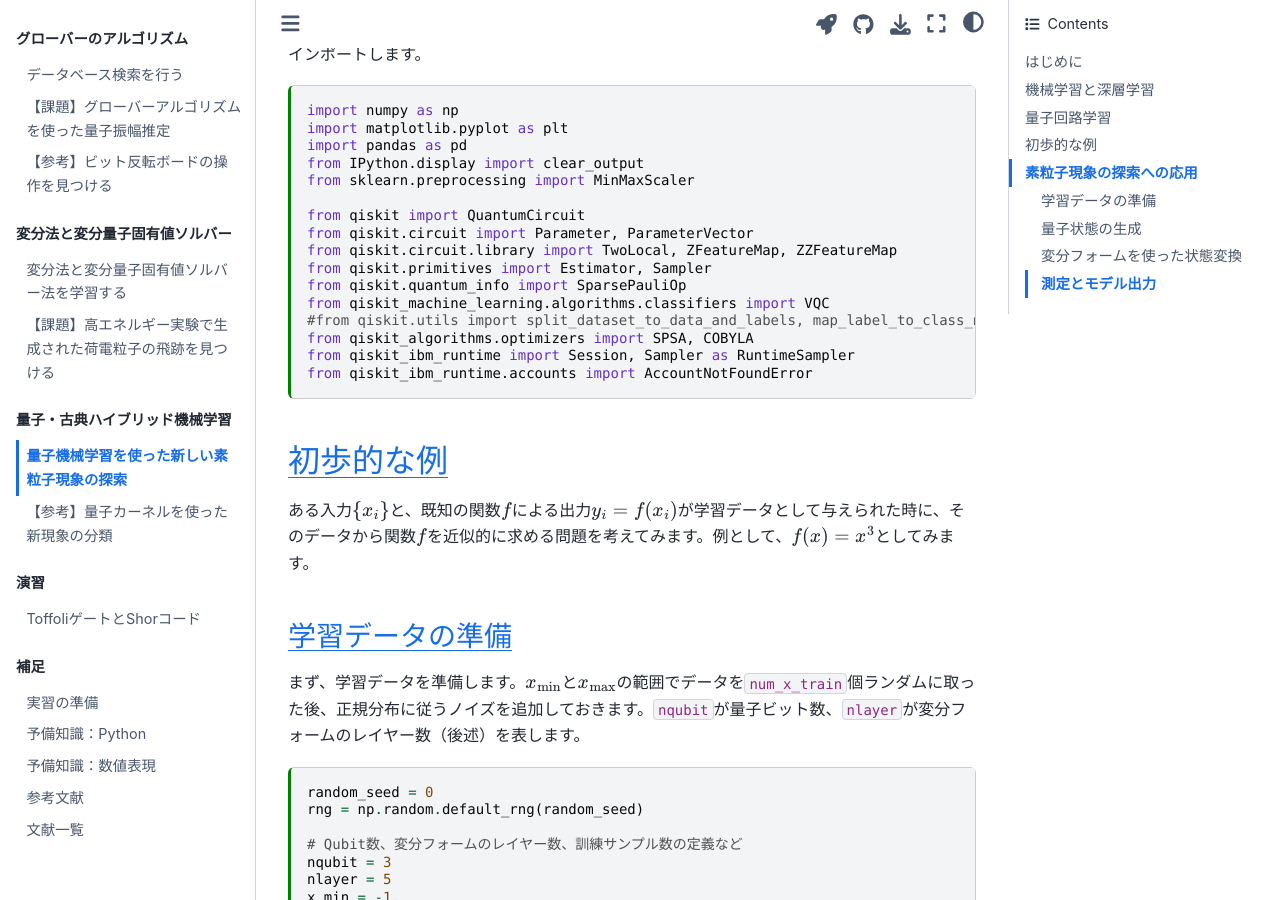
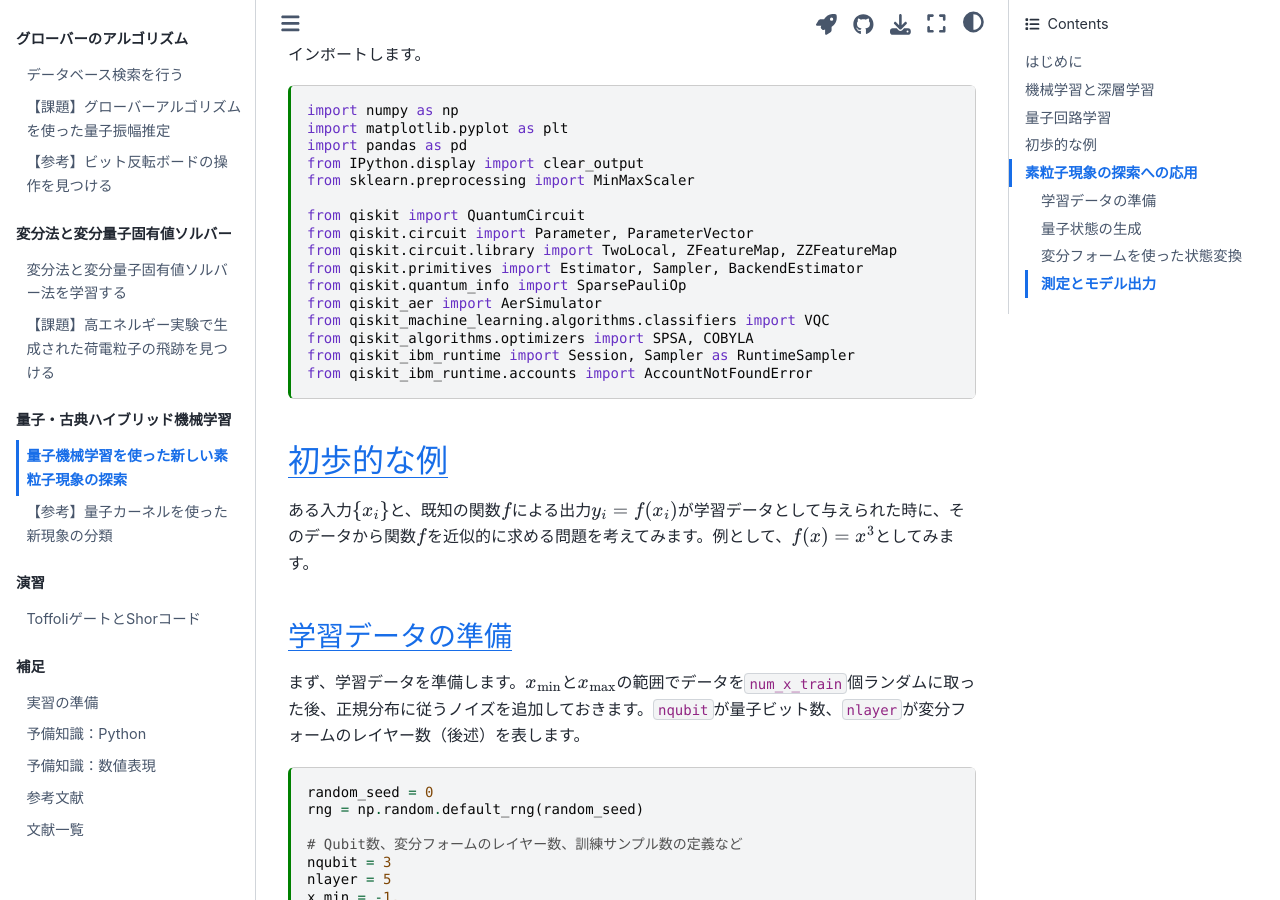
Before and after one commit to UTokyo-ICEPP/qc-workbook, a Jupyter Book: the page built from source/ja/vqc_machine_learning.md, in a window 1280 px wide and 900 px high, scrolled down 3404 px. Built offline with Jupyter Book 1.0.4 settings and Sphinx 7.4.7 and the Sphinx Book theme 1.1.4, drawn with Linux system fonts in a browser that asks for light colours; cross-references to code outside the pages are shown as plain code; some of the changed text lies outside the part shown.

Commit message:
updated qml

```diff
--- a/source/ja/vqc_machine_learning.md
+++ b/source/ja/vqc_machine_learning.md
@@ -158,10 +158,10 @@ from sklearn.preprocessing import MinMaxScaler
 from qiskit import QuantumCircuit
 from qiskit.circuit import Parameter, ParameterVector
 from qiskit.circuit.library import TwoLocal, ZFeatureMap, ZZFeatureMap
-from qiskit.primitives import Estimator, Sampler
+from qiskit.primitives import Estimator, Sampler, BackendEstimator
 from qiskit.quantum_info import SparsePauliOp
+from qiskit_aer import AerSimulator
 from qiskit_machine_learning.algorithms.classifiers import VQC
-#from qiskit.utils import split_dataset_to_data_and_labels, map_label_to_class_name
 from qiskit_algorithms.optimizers import SPSA, COBYLA
 from qiskit_ibm_runtime import Session, Sampler as RuntimeSampler
 from qiskit_ibm_runtime.accounts import AccountNotFoundError
```
Also changed, not shown: other parts of source/ja/vqc_machine_learning.md (+0 -1 lines).
